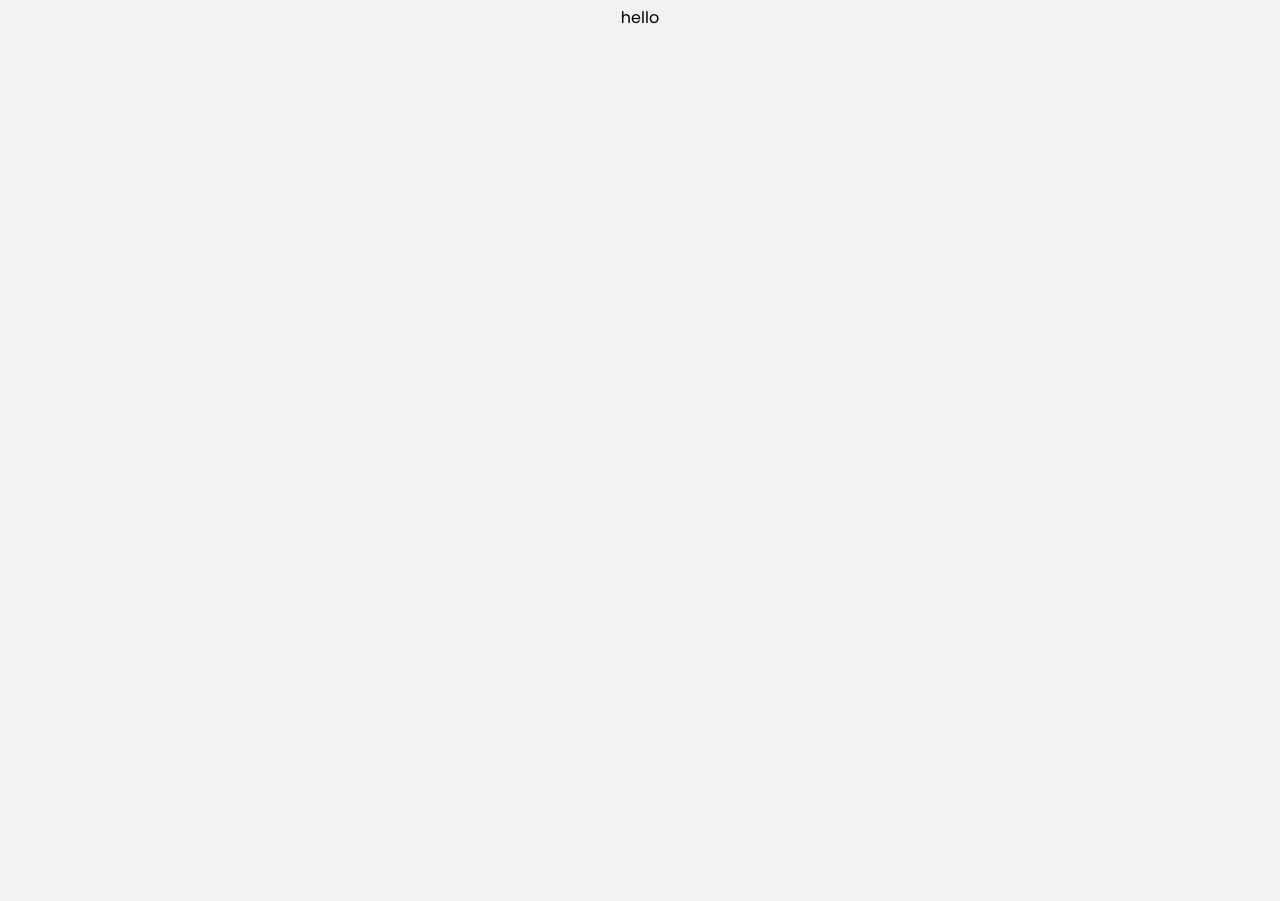
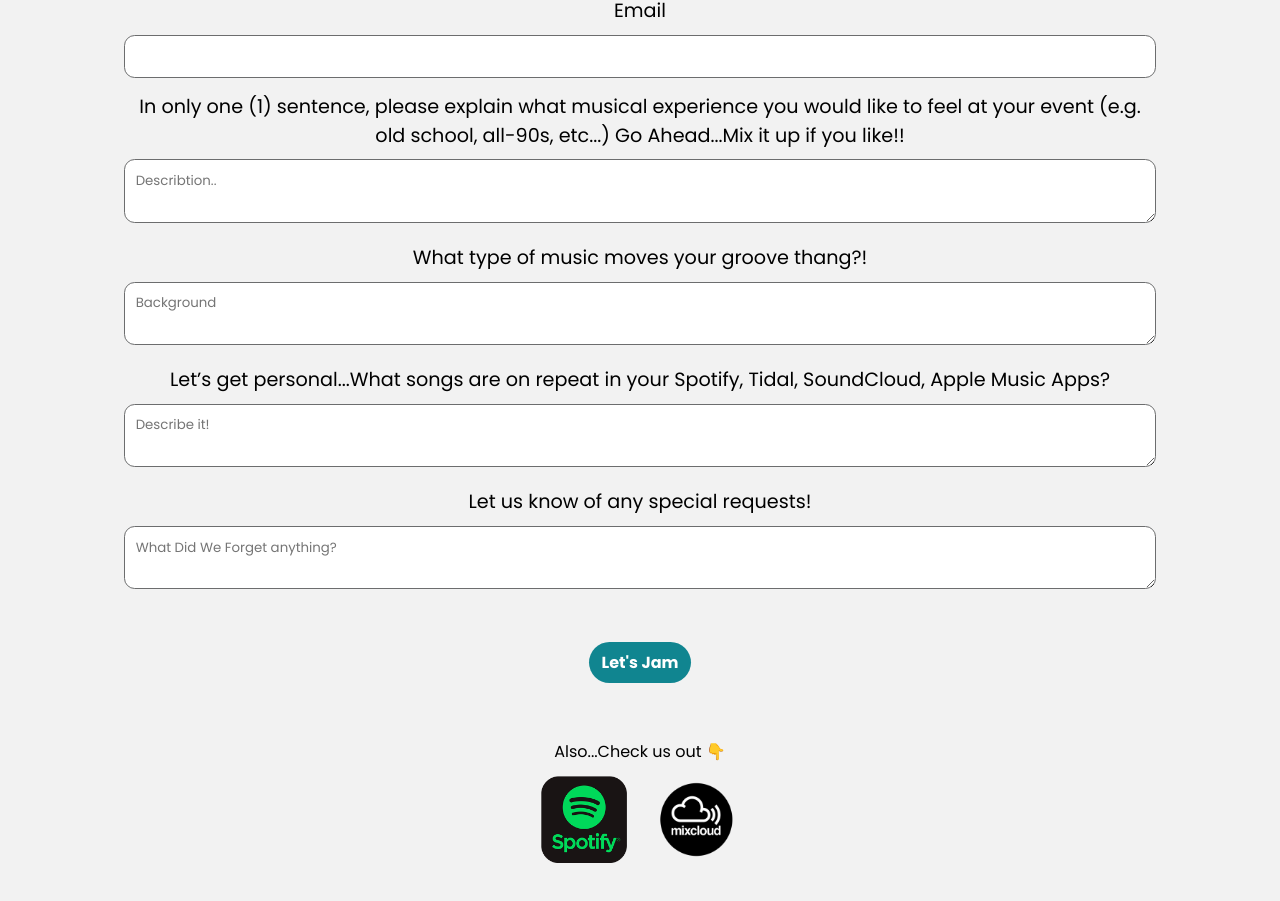
Before and after one commit to gustaveH/denwize2-0, a React (Create React App) app: page /djziza in a window 1280 px wide. Shown: the part 589-1490 px from the top of the page. Before the commit the page ends 800 px from the top, so only its background shows below. Built offline with nearby package versions, Linux system fonts and the light colour scheme.

Commit message:
dj ziza form

```diff
--- a/src/App.scss
+++ b/src/App.scss
@@ -299,7 +299,7 @@ body {
   }
 }
 
-// Start of Cntact
+// Start of Contact
 .contact {
   background: var(--mainWhite);
   .chat-picture img {
@@ -357,3 +357,50 @@ body {
     }
   }
 }
+// end of conatct
+// start of djziza
+.dj-ziza {
+  .container {
+    margin-top: -2em;
+  }
+  .dj-logo {
+    width: 40%;
+  }
+  .dj-header {
+    padding: 0.5em;
+    margin-top: 4em;
+  }
+  .dj-links {
+    width: 100%;
+    .spotify,
+    .mixcloud {
+      display: inline;
+      width: 8%;
+      padding: 0em;
+      margin: 0.8em;
+      cursor: pointer;
+    }
+    .listen-links {
+      font-size: 1em;
+    }
+  }
+}
+
+// end of djziza
+.dj-form {
+  padding: 1.5em;
+  label {
+    display: block;
+    font-size: 1.2em;
+    margin-bottom: 0.5em;
+  }
+  input,
+  textarea {
+    width: 100%;
+    padding: 0.8em;
+    margin-bottom: 1em;
+    border-radius: 0.8em;
+    border: 1px solid var(--grey);
+    box-sizing: border-box;
+  }
+}
--- a/src/components/Djziza.js
+++ b/src/components/Djziza.js
@@ -1,9 +1,46 @@
 import React from 'react';
+import Button from '../components/Button';
 
 const Djziza = () => {
   return (
     <>
-      <div>hello</div>
+      <div className='dj-form'>
+        <form>
+          <label for='name'>Name</label>
+
+          <input type='text' name='name' />
+
+          <label for='email'>Email</label>
+          <input type='email' email='email' />
+
+          <label for='description'>
+            In only one (1) sentence, please explain what musical experience you
+            would like to feel at your event (e.g. old school, all-90s, etc...)
+            Go Ahead...Mix it up if you like!!
+          </label>
+          <textarea name='Description' placeholder='Describtion..' />
+
+          <label for='background'>
+            What type of music moves your groove thang?!
+          </label>
+          <textarea name='Inspire Us' placeholder='Background' />
+          <label for='describe'>
+            Let’s get personal...What songs are on repeat in your Spotify,
+            Tidal, SoundCloud, Apple Music Apps?
+          </label>
+          <textarea name='Inspire Us' placeholder='Describe it!' />
+          <label for='forgot anything?'>
+            Let us know of any special requests!
+          </label>
+          <textarea
+            name='Inspire Us'
+            placeholder='What Did We Forget anything?'
+          />
+          <div className='submit-button'>
+            <Button message="Let's Jam" type='submit' value='Submit' />
+          </div>
+        </form>
+      </div>
     </>
   );
 };
--- a/src/pages/DjzizaForm.js
+++ b/src/pages/DjzizaForm.js
@@ -1,24 +1,26 @@
 import React from 'react';
 import HeaderLine from '../components/HeaderText';
-import Navigation from '../components/Navigation';
 import Djziza from '../components/Djziza';
 import Djlogo from '../images/djziza-logo.png';
-import { FaSpotify, FaMixcloud, FaRegPlayCircle } from 'react-icons/fa';
+import Spotify from '../images/spotify-logo.png';
+import Mixcloud from '../images/mixcloud.png';
 
 const DjzizaForm = () => {
   return (
     <>
-      <Navigation />
       <section className='dj-ziza'>
-        <img src={Djlogo} alt='DJ Logo' />
-
-        <div className='section'>
-          <HeaderLine headerLine='show us some love' />
+        <div className='container'>
+          <img src={Djlogo} alt='DJ Logo' className='dj-logo' />
+          <div className='dj-header'>
+            <HeaderLine headerLine='show us some love' />
+          </div>
+          <div className='dj-name'>
+            <Djziza />
+          </div>
           <div className='dj-links'>
-            <FaSpotify />
-            <FaMixcloud />
-            <FaRegPlayCircle />
-            <Djziza />
+            <p className='listen-links'>Also...Check us out 👇</p>
+            <img src={Spotify} alt='Spotify' className='spotify' />
+            <img src={Mixcloud} alt='Mixcloud' className='mixcloud' />
           </div>
         </div>
       </section>
```
Also changed, not shown: src/images/mixcloud.png (added), src/images/spotify-logo.png (added).
